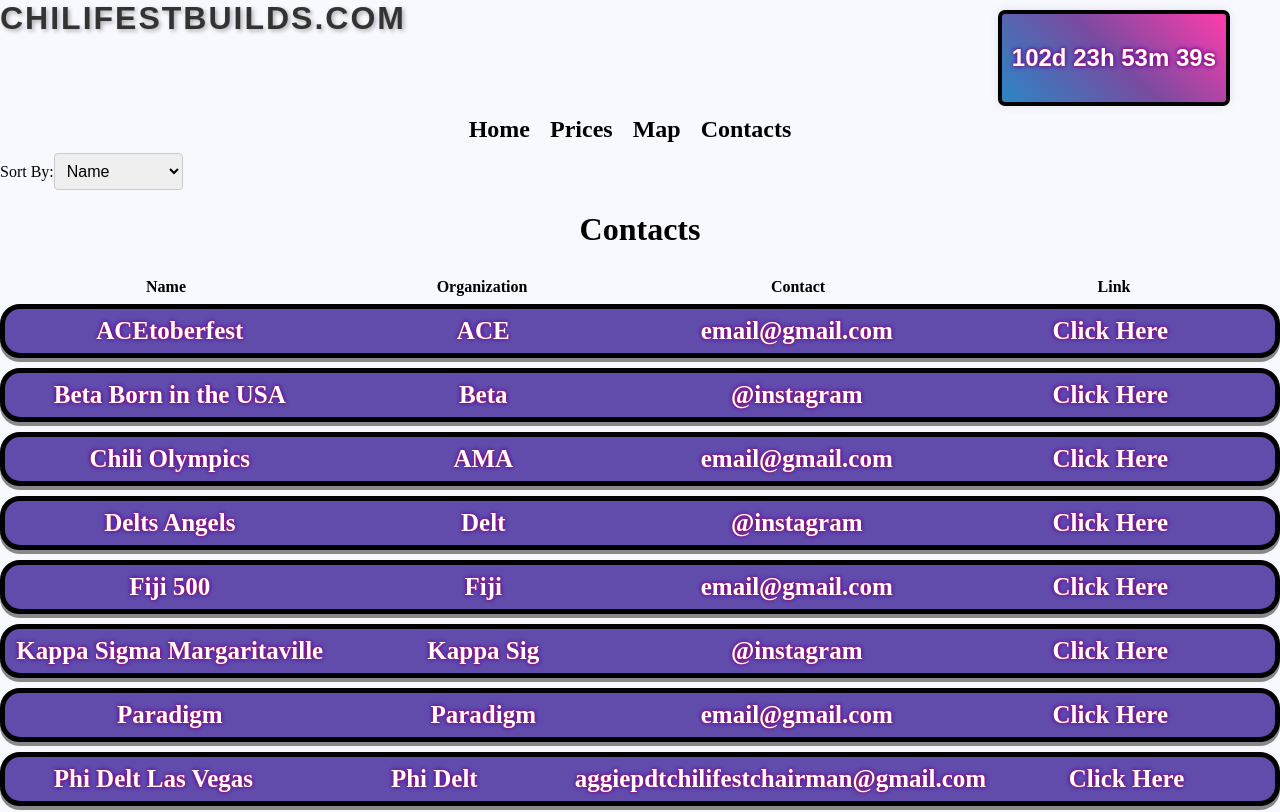
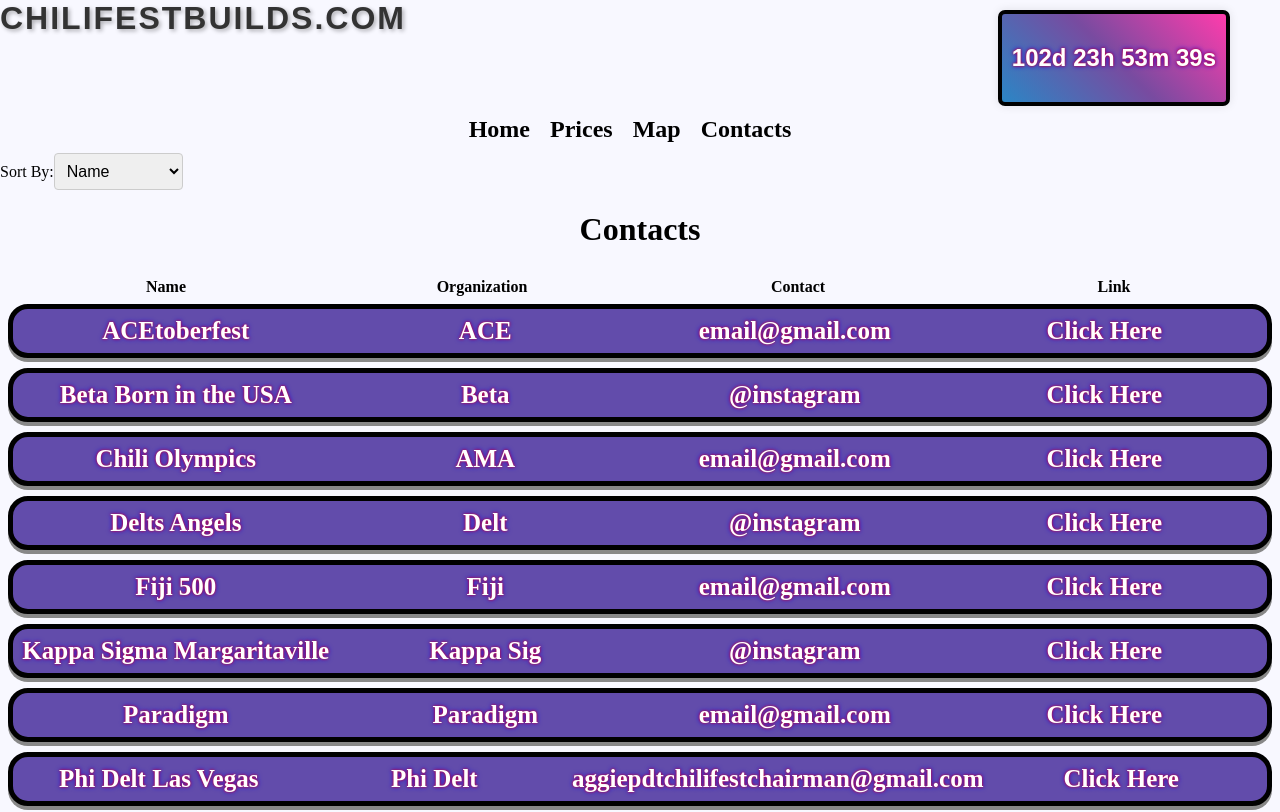
Before and after one commit to andrewlin27/chilifest-builds, a React (Create React App) app: page /contacts in a window 1280 px wide. Shown: the top 812 px of the page. Built offline with nearby package versions, Linux system fonts and the light colour scheme.

Commit message:
app.css files

```diff
--- a/src/App.css
+++ b/src/App.css
@@ -1,3 +1,12 @@
+.mainBody{
+  background: 	#F8F8FF;
+}
+
+body {
+  margin: 0;
+  padding: 0;
+}
+
 .header {
   font-family: 'Arial', sans-serif;
   font-size: 2em;
--- a/src/App.js
+++ b/src/App.js
@@ -5,7 +5,6 @@ import Prices from './components/Prices';
 import Map from './components/Map';
 import Contacts from './components/Contacts';
 import Navbar from './components/Navbar';
-import '../src/components/css/App.css'
 import Countdown from './components/Countdown'
 
 function App() {
--- a/src/components/css/App.css
+++ /dev/null
@@ -1,8 +0,0 @@
-.mainBody{
-    background: 	#F8F8FF;
-}
-
-body {
-    margin: 0;
-    padding: 0;
-  }
--- a/src/components/css/PriceEntry.css
+++ b/src/components/css/PriceEntry.css
@@ -5,6 +5,8 @@
     border: 5px solid #000;
     border-radius:20px;
     padding: 8px;
+    margin-left: 8px;
+    margin-right: 8px;
     margin-bottom: 8px;
     font-size: 25px;
     background-color: #624cab;
@@ -14,7 +16,7 @@
     font-weight: bold;
     box-shadow: 0 4px 0 #888888;
     margin-bottom: 10px;
-  }
+}
 
 @media (max-width: 760px) {
   .price-entry {
```
